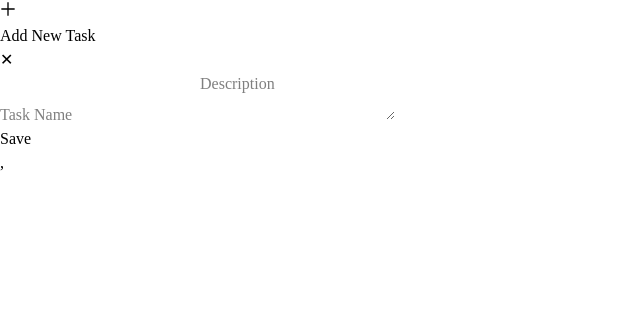
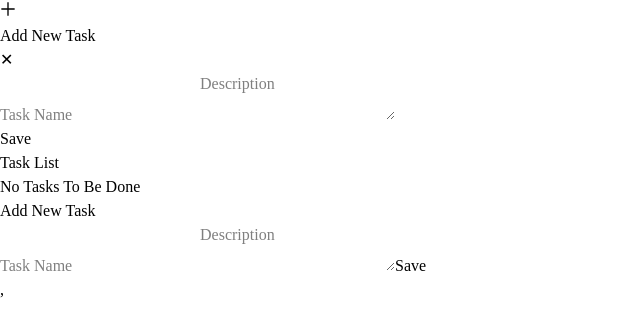
Before and after one commit to hazematef-ctrl/ToDoApp, a React (Vite) app in the folder learn/: page /home in a window 1280 px wide. Shown: the top 336 px of the page, without its empty margins (0-640 px from the left). Built offline with nearby package versions, Linux system fonts and the light colour scheme.

Commit message:
desktop view + some ui changes

```diff
--- a/learn/src/components/pages/HomePage.jsx
+++ b/learn/src/components/pages/HomePage.jsx
@@ -1,6 +1,9 @@
 import React from "react";
 import { useState } from "react";
 import { GrAdd } from "react-icons/gr";
+import { MdDoneOutline } from "react-icons/md";
+import { AiFillDelete } from "react-icons/ai";
+import { MdOutlineModeEdit } from "react-icons/md";
 import { AddTaskModal } from "../modals/AddTaskModal";
 
 export const HomePage = () => {
@@ -10,6 +13,7 @@ export const HomePage = () => {
 
   return (
     <div className="h-screen w-full relative overflow-hidden">
+      {/* mobile view */}
       <div className="fixed bottom-10 left-0 w-full flex justify-center z-50">
         <button
           onClick={() => setShowTask(true)}
@@ -50,7 +54,8 @@ export const HomePage = () => {
                 id: Date.now(),
               };
               setTasks([...tasks, newTask]);
-              setTask({title : "" , description : ""});
+              setTask({ title: "", description: "" });
+              setShowTask(false);
             }}
             className="bg-black text-white w-full mt-4 py-2"
           >
@@ -58,6 +63,96 @@ export const HomePage = () => {
           </button>
         </AddTaskModal>
       </div>
+      {/* end of mobile view */}
+      {/* Task List */}
+      <div className="min-h-2.5 p-4 bg-white/40 w-[80%] m-auto rounded-b-2xl ">
+        <h1 className="text-center text-4xl font-extrabold p-2.5 mb-2">
+          Task List
+        </h1>
+        {tasks.length === 0 ? (
+          <h1 className="text-black text-center opacity-50">
+            No Tasks To Be Done
+          </h1>
+        ) : (
+          tasks.map((task) => (
+            <div
+              key={task.id}
+              className="bg-white p-4 rounded-xl mb-3 text-black border border-white/10 flex justify-between"
+            >
+              <div>
+                <h1 className="font-bold text-lg">{task.title}</h1>
+                <p className="text-sm opacity-70">{task.description}</p>
+              </div>
+              <div>
+                <button className="bg-black text-white text-2xl p-1.5 m-1 md:p-3 md:m-2.5 rounded-full md:cursor-pointer">
+                  <MdDoneOutline />
+                </button>
+                <button className="bg-black text-white text-2xl p-1.5 m-1 md:p-3 md:m-2.5 rounded-full md:cursor-pointer">
+                  <AiFillDelete />
+                </button>
+                <button className="bg-black text-white text-2xl p-1.5 m-1 md:p-3 md:m-2.5 rounded-full md:cursor-pointer">
+                  <MdOutlineModeEdit />
+                </button>
+              </div>
+            </div>
+          ))
+        )}
+      </div>
+      {/*End Of Task List */}
+
+      {/* Desktop View */}
+      <div className="hidden md:flex fixed bottom-0 left-0 w-full justify-center pb-8 z-50">
+        <form
+          className="flex flex-col justify-end items-center "
+          onSubmit={(e) => {
+            e.preventDefault();
+          }}
+        >
+          <div className="bg-white rounded-4xl shadow-2xl w-200 h-37">
+            <h1 className="mr-auto p-2.5 text-2xl font-extrabold text-center">
+              Add New Task
+            </h1>
+            <div className="flex gap-10 justify-evenly items-center">
+              <input
+                type="text"
+                placeholder="Task Name"
+                value={task.title}
+                onChange={(e) => {
+                  setTask({ ...task, title: e.target.value });
+                }}
+                className="border w-70 h-10 rounded-xl mb-3 p-2 focus:text-left focus:placeholder:text-transparent duration-600 focus:placeholder:duration-300"
+              />
+              <textarea
+                type="text"
+                placeholder="Description"
+                value={task.description}
+                onChange={(e) => {
+                  setTask({ ...task, description: e.target.value });
+                }}
+                className="border w-70 h-12 rounded-xl mb-3 p-2  focus:h-15 duration-600  focus:text-left focus:placeholder:text-white focus:placeholder:duration-300"
+              />
+              <button
+                onClick={() => {
+                  if (!task.title.trim() || !task.description.trim()) {
+                    return;
+                  }
+                  const newTask = {
+                    title: task.title.toUpperCase(),
+                    description: task.description,
+                    id: Date.now(),
+                  };
+                  setTasks([...tasks, newTask]);
+                  setTask({ title: "", description: "" });
+                }}
+                className="bg-black text-white p-6 mt-4 py-2 mb-6.5 cursor-pointer"
+              >
+                Save
+              </button>
+            </div>
+          </div>
+        </form>
+      </div>
+      {/* end of desktop view */}
     </div>
   );
 };
--- a/learn/src/components/pages/LoginPage.jsx
+++ b/learn/src/components/pages/LoginPage.jsx
@@ -13,7 +13,7 @@ export const LoginPage = () => {
 
 
     <div className="min-h-screen w-full text-center mb-50 lg:h-150 lg:w-150 m-auto md:h-130 md:w-130 sm:h-100 sm:w-100 ">
-      <h1 className="text-[50px] font-bold tracking-widest lg:text-[90px]">My Tasks</h1>
+      <h1 className="text-[50px] font-bold tracking-widest lg:text-[90px]  rounded-b-4xl bg-white/12 p-2">My Tasks</h1>
       <form
         className="mt-15 "
         onSubmit={(e) => {
```
